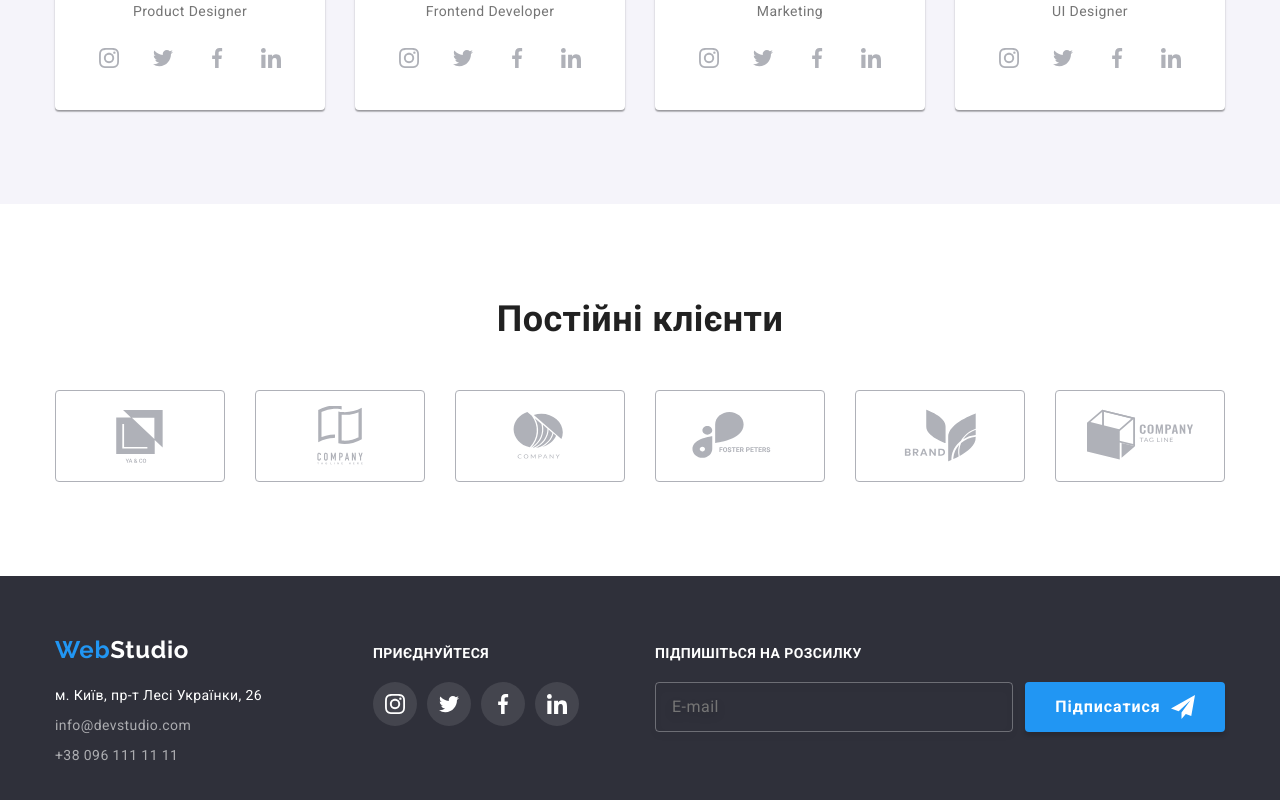
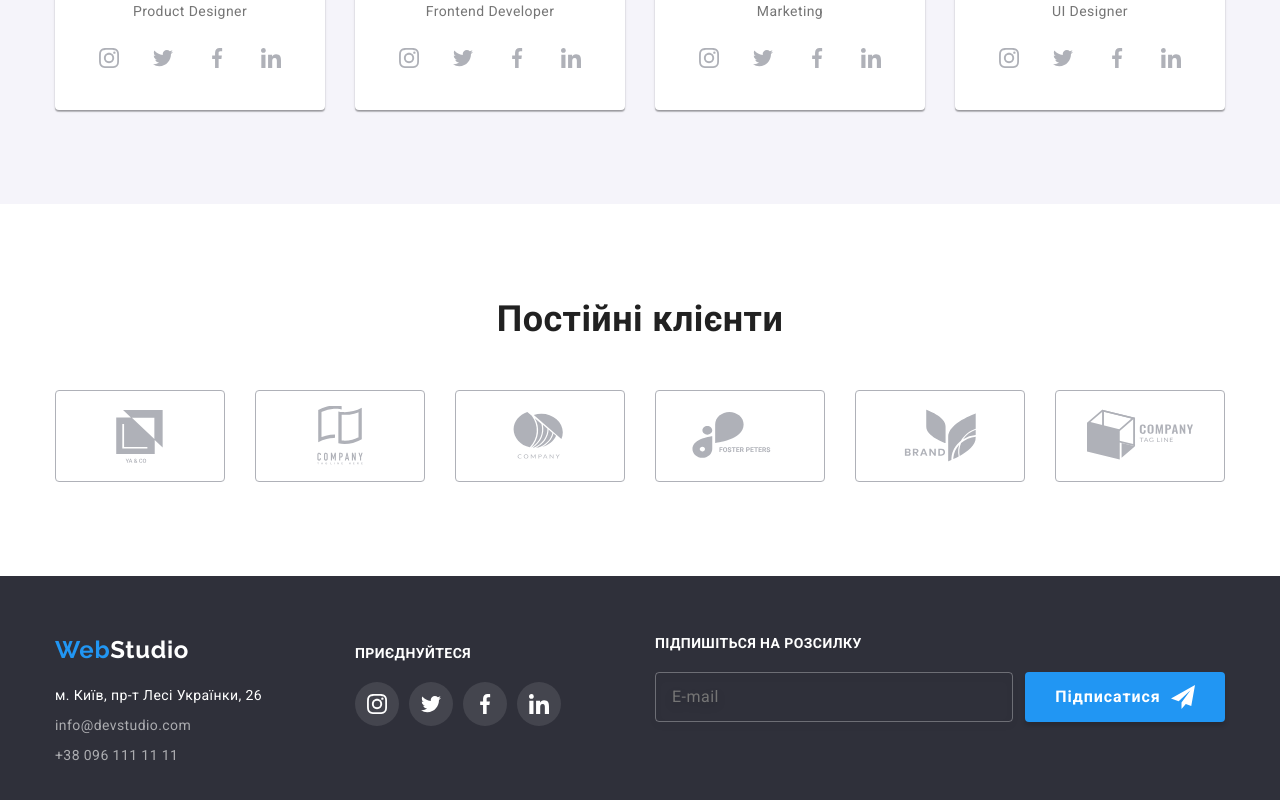
Before and after one commit to MisterF1x/goit-markup-hw-08, a plain HTML site: page index.html in a window 1280 px wide. Shown: the part 2194-2994 px from the top of the page. Drawn offline with nearby package versions, Linux system fonts and the light colour scheme.

Commit message:
improve style code

```diff
--- a/index.html
+++ b/index.html
@@ -458,8 +458,8 @@
     </main>
     <footer id="contacts" class="footer">
       <div class="container">
-        <div class="footer__group">
-          <div class="footer__wraper">
+        <div class="footer__box">
+          <div class="footer__address">
             <a href="index.html" class="logo">Web<span class="logo--white">Studio</span></a>
             <address class="address">
               <ul class="address-list">
@@ -483,7 +483,7 @@
               </ul>
             </address>
           </div>
-          <div class="footer__wraper">
+          <div class="footer__social">
             <p class="footer__title">Приєднуйтеся</p>
             <ul class="social-list">
               <li class="social-list__item">
@@ -517,7 +517,7 @@
             </ul>
           </div>
         </div>
-        <div class="footer__wraper footer--last">
+        <div class="footer__form footer--left">
           <form class="footer-form js-speaker-form" name="subscribe-form" autocomplete="off">
             <label class="footer-form__title" for="e-mail">Підпишіться на розсилку</label>
             <input
--- a/sass/components/_desktop.scss
+++ b/sass/components/_desktop.scss
@@ -81,25 +81,14 @@
     }
   }
   .footer {
-    .container {
-      display: flex;
-      align-items: baseline;
-      justify-content: space-between;
+    text-align: left;
+    &__box {
+      width: calc((100% - 30px) / 2);
+      margin-bottom: 0;
+      margin-right: 30px;
     }
-    &__group {
-      margin-bottom: 0;
-    }
-    &__wraper {
-      text-align: left;
-      &:first-child {
-        margin: 0;
-        width: 250px;
-
-        margin-right: 90px;
-      }
-      &:last-child {
-        margin-bottom: 0;
-      }
+    &__form {
+      width: calc((100% - 30px) / 2);
     }
     .social-list {
       justify-content: start;
--- a/sass/components/_forms.scss
+++ b/sass/components/_forms.scss
@@ -116,9 +116,9 @@
 .footer-form {
   display: flex;
   flex-direction: column;
-
+  width: 100%;
   &__title {
-    flex-basis: 100%;
+    width: 100%;
     font-weight: 700;
     line-height: 1.14;
     text-transform: uppercase;
@@ -130,7 +130,7 @@
     line-height: 1.25;
     letter-spacing: 0.03em;
     color: rgba(255, 255, 255, 0.6);
-    padding: 14px 16px;
+    padding: 0 16px;
     height: 50px;
     margin-bottom: 20px;
     background-color: transparent;
--- a/sass/components/_page-footer.scss
+++ b/sass/components/_page-footer.scss
@@ -4,12 +4,16 @@
   background-color: $background-color;
   color: #fff;
   text-align: center;
-  &__wraper {
+  .container {
+    display: flex;
+    flex-direction: column;
+    justify-content: center;
+  }
+  &__box,
+  &__address {
     margin-bottom: 60px;
   }
-  &--last {
-    margin-bottom: 0;
-  }
+
   &__title {
     font-weight: 700;
     line-height: 1.14;
--- a/sass/components/_tablet.scss
+++ b/sass/components/_tablet.scss
@@ -157,17 +157,23 @@
     }
   }
   .footer {
-    &__group {
+    .container {
+      flex-direction: row;
+      flex-wrap: wrap;
+    }
+    &__box {
       display: flex;
       align-items: baseline;
       margin-bottom: 55px;
+      width: 100%;
     }
-    &__wraper {
-      flex-basis: calc((100% - 30px) / 2);
+    &__address {
+      width: calc((100% - 30px) / 2);
       margin-bottom: 0;
-      &:first-child {
-        margin-right: 30px;
-      }
+      margin-right: 30px;
+    }
+    &__social {
+      width: calc((100% - 30px) / 2);
     }
     &-form {
       &__input {
--- a/sass/main.scss
+++ b/sass/main.scss
@@ -1,21 +1,23 @@
+@import './base/normalize';
+@import './utils/variables';
+@import './base/reset';
+@import './base/base';
+
 @import './utils/functions';
 @import './utils/mixins';
-@import './utils/variables';
 @import './utils/placeholders';
-@import './base/normalize';
-@import './base/reset';
-@import './base/base';
+
 @import './components/page-header';
-@import './components/page-footer';
 @import './components/forms';
 @import './components/logo';
 @import './components/modal';
 @import './components/section-hero';
+@import './components/section-feature';
+@import './components/section-work';
+@import './components/section-team';
+@import './components/social-list';
 @import './components/section-client';
-@import './components/section-feature';
 @import './components/section-projects';
-@import './components/section-team';
-@import './components/section-work';
-@import './components/social-list';
+@import './components/page-footer';
 @import './components/tablet';
 @import './components/desktop';
```
Also changed, not shown: css/main.css, css/main.min.css, 2 other files.
